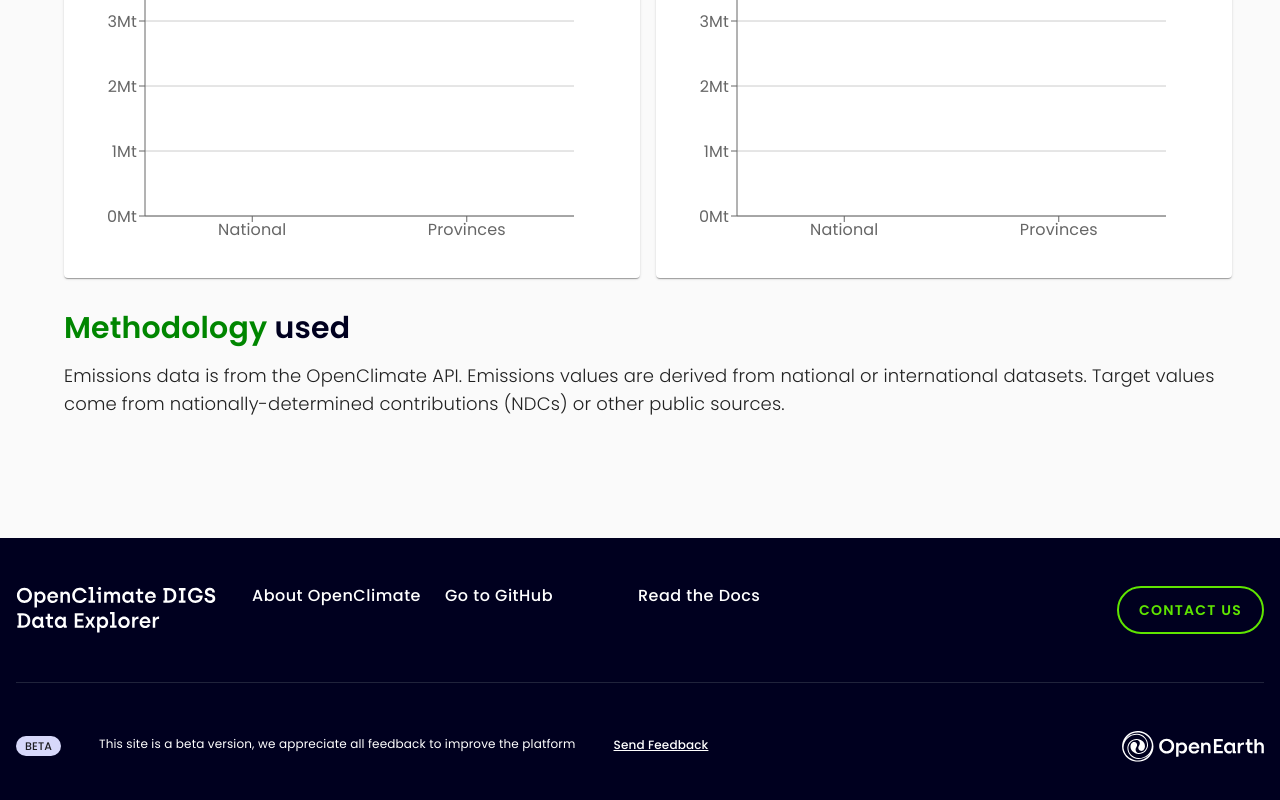
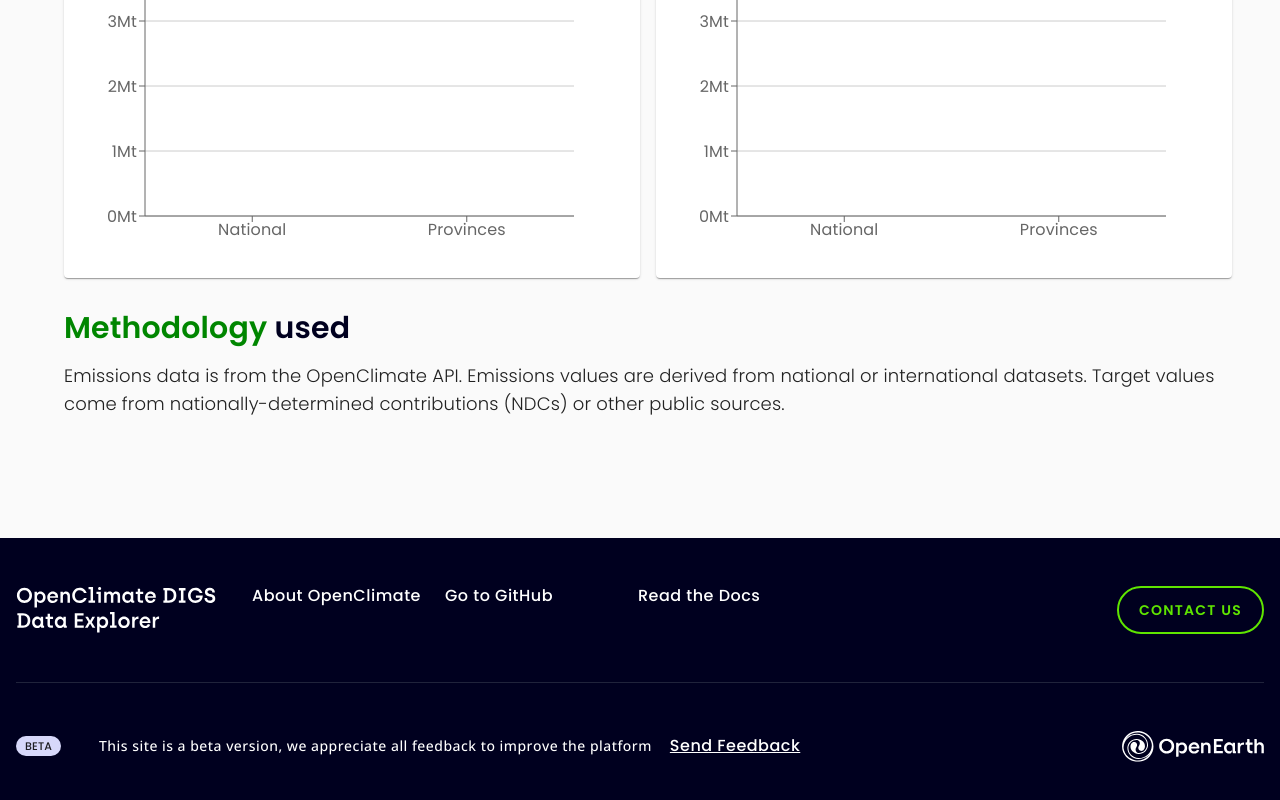
Before and after one commit to Open-Earth-Foundation/target-gap, a Next.js app: page / in a window 1280 px wide. Shown: the part 1307-2107 px from the top of the page. Built offline with nearby package versions, Linux system fonts and the light colour scheme.

Commit message:
fix:change list text to mui typography footer

```diff
--- a/src/components/footer/PageFooter.tsx
+++ b/src/components/footer/PageFooter.tsx
@@ -89,14 +89,27 @@ const Footer = () => {
               <Box className="bg-[#D7D8FA] flex justify-center font-medium pt-[2px] text-center w-[45px] h-[20px] text-[11px] leading-4 rounded-full mr-5">
                 BETA
               </Box>
-              <p className="text-white text-[12px] leading-4 mr-5">
+              <Typography
+                sx={{ fontFamily: { xs: "12px", md: "14px" } }}
+                fontWeight="500"
+                lineHeight="20px"
+                letterSpacing="0.5px"
+                variant="body2"
+                color="white"
+                fontFamily="sans-serif">
                 This site is a beta version, we appreciate all feedback to
                 improve the platform
-              </p>
-              <Link
-                className="text-white font-[500] text-[12px] underline"
-                href="mailto:ux@openearth.org">
-                Send Feedback
+              </Typography>
+              <Link href="mailto:ux@openearth.org">
+                <Typography
+                  sx={{ fontFamily: { xs: "12px", md: "14px" } }}
+                  fontWeight="500"
+                  className="underline"
+                  color="white"
+                  lineHeight="20px"
+                  letterSpacing="0.5px">
+                  Send Feedback
+                </Typography>
               </Link>
             </Box>
             <Box className="flex justify-end w-full md:w-1/4">
```
